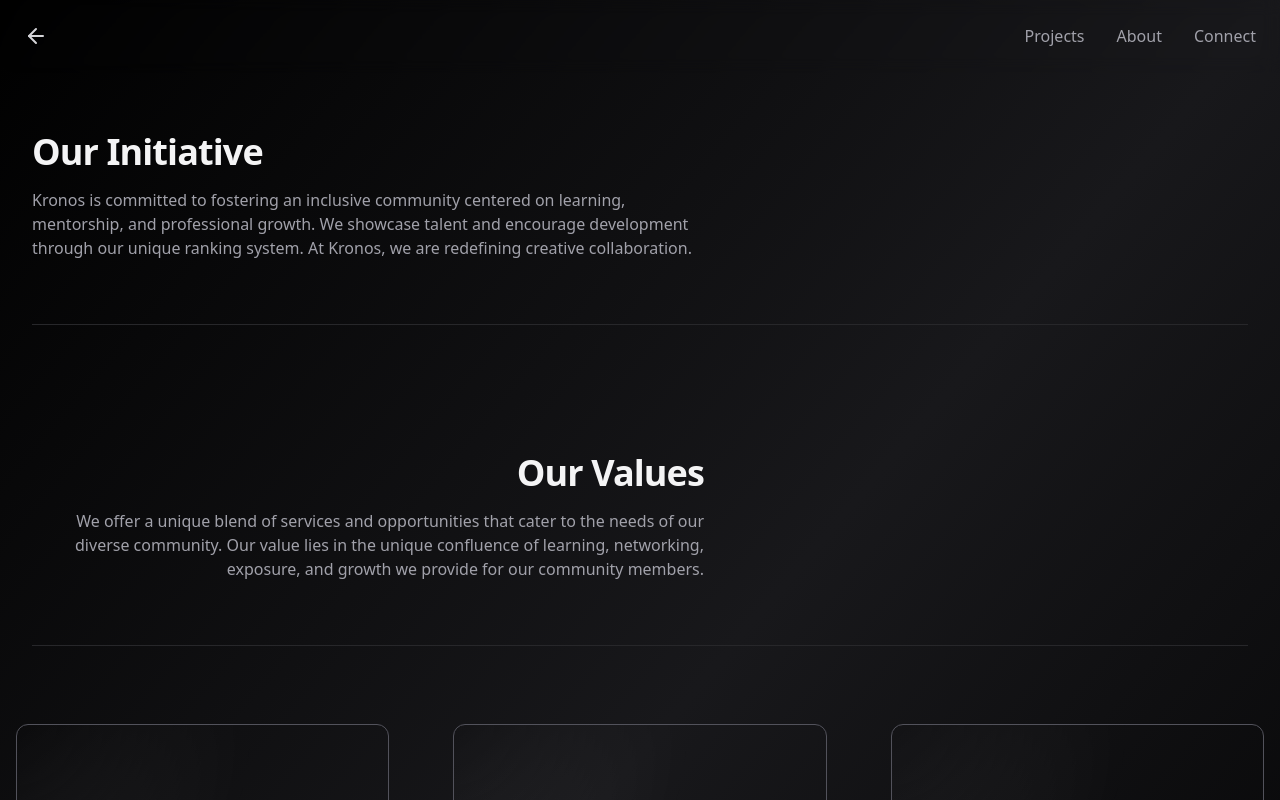
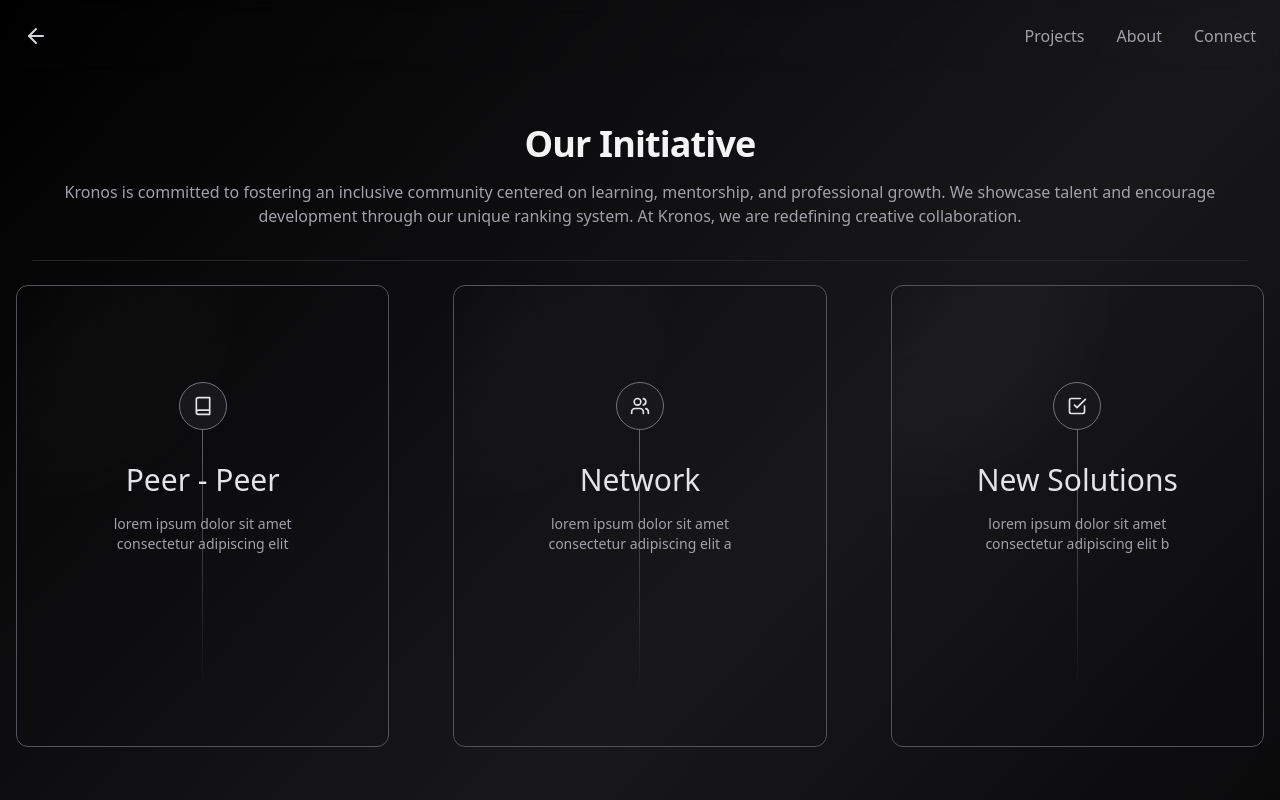
Before and after one commit to jbxamora/privport, a Next.js app: page /about in a window 1280 px wide. Shown: the top 800 px of the page. Built offline with nearby package versions, Linux system fonts and the light colour scheme; no server answers.

Commit message:
about skeleton done

```diff
--- a/app/about/page.tsx
+++ b/app/about/page.tsx
@@ -1,46 +1,47 @@
 "use client"
 import { Navigation } from "../components/nav";
 import { Card } from "../components/ui/card";
-import { Book, Users, CheckSquare, Sparkles, Split, User, Link  } from "lucide-react";
+import { Book, Users, CheckSquare, Sparkles, Split, User  } from "lucide-react";
+import Link from "next/link";
 
 const values = [
   {
-    icon: <Book size={10} />,
+    icon: <Book size={20} />,
     label: "Peer - Peer ",
     body: "lorem ipsum dolor sit amet consectetur adipiscing elit",
   },
   {
-    icon: <Users size={10} />,
+    icon: <Users size={20} />,
     label: "Network",
     body: "lorem ipsum dolor sit amet consectetur adipiscing elit a",
   },
   {
-    icon: <CheckSquare size={10} />,
+    icon: <CheckSquare size={20} />,
     label: "New Solutions",
     body: "lorem ipsum dolor sit amet consectetur adipiscing elit b",
   },
   {
-    icon: <Sparkles size={10} />,
+    icon: <Sparkles size={20} />,
     label: "Spotlight",
     body: "lorem ipsum dolor sit amet consectetur adipiscing elit c",
   },
   {
-    icon: <Split size={10} />,
+    icon: <Split size={20} />,
     label: "Continuous Growth",
     body: "lorem ipsum dolor sit amet consectetur adipiscing elit d",
   },
   {
-    icon: <User size={10} />,
+    icon: <User size={20} />,
     label: "Community",
     body: "lorem ipsum dolor sit amet consectetur adipiscing elit e",
   },
 ];
 export default function Example() {
   return (
-    <div className="relative lg:pt-1 pb-16 bg-gradient-to-tl from-zinc-900/0 via-zinc-900 to-zinc-900/0">
+    <div className="lg:pt-1 pb-16 items-center text-center bg-gradient-to-tl from-zinc-900/0 via-zinc-900 to-zinc-900/0">
       <Navigation />
-      <div className="px-6 pt-16 mx-auto space-y-8 max-w-7xl lg:px-8 md:space-y-16 md:pt-24 lg:pt-32">
-        <div className="max-w-2xl mx-auto lg:mx-0">
+      <div className="pt-10 mx-auto space-y-8 max-w-7xl lg:px-8">
+        <div className=" mx-auto lg:mx-0 mt-10 pt-10">
           <h2 className="text-3xl font-bold tracking-tight text-zinc-100 sm:text-4xl">
             Our Initiative
           </h2>
@@ -53,26 +54,11 @@
         </div>
         <div className="w-full h-px bg-zinc-800" />
       </div>
-
-      <div className="px-6 pt-16 ml-auto space-y-8 max-w-7xl lg:px-8 md:space-y-16 md:pt-24 lg:pt-32 text-right">
-        <div className="max-w-2xl mx-auto lg:mx-0">
-          <h2 className="text-3xl font-bold tracking-tight text-zinc-100 sm:text-4xl">
-            Our Values
-          </h2>
-          <h3 className="mt-4 text-zinc-400">
-            We offer a unique blend of services and opportunities that cater to
-            the needs of our diverse community. Our value lies in the unique
-            confluence of learning, networking, exposure, and growth we provide
-            for our community members.{" "}
-          </h3>
-        </div>
-        <div className="w-full h-px bg-zinc-800" />
-      </div>
-
-      <div className="container flex items-center justify-center min-h-screen px-4 mx-auto">
-        <div className="grid w-full grid-cols-1 gap-8 mx-auto mt-32 sm:mt-0 sm:grid-cols-3 lg:gap-16">
+<br />
+      <div className="container flex items-center text-center justify-center min-h-screen px-4 mx-auto">
+        <div className="grid w-full grid-cols-1 gap-8 mx-auto mt-2 sm:mt-0 sm:grid-cols-3 lg:gap-16">
           {values.map((v) => (
-            <Card>
+            <Card key={v.label}>
               <Link
                 href={""}
                 target="_blank"
--- a/app/components/mdx.tsx
+++ b/app/components/mdx.tsx
@@ -118,7 +118,7 @@
 	tr: ({ className, ...props }: React.HTMLAttributes<HTMLTableRowElement>) => (
 		<tr
 			className={clsx(
-				"m-0 border-t border-zinc-300 p-0 even:bg-zinc-100",
+				"m-0 border-t border-zinc-300 p-0 even:bg-zinc-200",
 				className,
 			)}
 			{...props}
--- a/app/components/theme-provider.tsx
+++ /dev/null
@@ -1,9 +0,0 @@
-"use client";
-
-import * as React from "react";
-import { ThemeProvider as NextThemesProvider } from "next-themes";
-import { type ThemeProviderProps } from "next-themes/dist/types";
-
-export function ThemeProvider({ children, ...props }: ThemeProviderProps) {
-  return <NextThemesProvider {...props}>{children}</NextThemesProvider>;
-}
--- a/app/contact/page.tsx
+++ b/app/contact/page.tsx
@@ -32,7 +32,7 @@
       <div className="container flex items-center justify-center min-h-screen px-4 mx-auto">
         <div className="grid w-full grid-cols-1 gap-8 mx-auto mt-32 sm:mt-0 sm:grid-cols-3 lg:gap-16">
           {socials.map((s) => (
-            <Card>
+            <Card key={s.label}>
               <Link
                 href={s.href}
                 target="_blank"
--- a/app/layout.tsx
+++ b/app/layout.tsx
@@ -4,7 +4,6 @@
 import { Metadata } from "next";
 import { Analytics } from "./components/analytics";
 import { GoogleAnalytics } from "./components/googleanalytics";
-import { ThemeProvider } from "./components/theme-provider"
 
 export const metadata: Metadata = {
   title: {
@@ -74,9 +73,8 @@
           process.env.NODE_ENV === "development" ? "debug-screens" : undefined
         }`}
       >
-        <ThemeProvider attribute="class" defaultTheme="system" enableSystem>
           {children}
-        </ThemeProvider>
+
       </body>
     </html>
   );
--- a/app/page.tsx
+++ b/app/page.tsx
@@ -38,11 +38,10 @@
         <div className="hidden w-screen h-px animate-glow md:block animate-fade-right bg-gradient-to-r from-zinc-300/0 via-zinc-300/50 to-zinc-300/0" />
         <div className="my-16 text-center animate-fade-in">
           <h2 className="text-sm text-zinc-500 ">
-            Hey, my name is Jorge. I build timeless websites and open source
-            solutions for small businesses and startups.
-            <br />
-            Look forward to what's coming next!..
+            A community of developers that seek growth and opportunity through collaboration with like-minded individuals.
           </h2>
+          <br />
+          Building timeless projects and solutions
         </div>
       </div>
       <Analytics />
--- a/app/projects/article.tsx
+++ b/app/projects/article.tsx
@@ -1,6 +1,6 @@
 import type { Project } from "@/.contentlayer/generated";
 import Link from "next/link";
-import { Eye, View } from "lucide-react";
+import { Eye } from "lucide-react";
 
 type Props = {
 	project: Project;
--- a/app/projects/page.tsx
+++ b/app/projects/page.tsx
@@ -1,5 +1,4 @@
 import Link from "next/link";
-import React from "react";
 import { allProjects } from "contentlayer/generated";
 import { Navigation } from "../components/nav";
 import { Card } from "../components/ui/card";
--- a/global.css
+++ b/global.css
@@ -7,78 +7,3 @@
     -webkit-text-stroke: 1px rgba(255,255,255,0.3);
   }
 }
-
-@layer base {
-  :root {
-    --background: 0 0% 100%;
-    --foreground: 222.2 84% 4.9%;
-
-    --muted: 210 40% 96.1%;
-    --muted-foreground: 215.4 16.3% 46.9%;
-
-    --popover: 0 0% 100%;
-    --popover-foreground: 222.2 84% 4.9%;
-
-    --card: 0 0% 100%;
-    --card-foreground: 222.2 84% 4.9%;
-
-    --border: 214.3 31.8% 91.4%;
-    --input: 214.3 31.8% 91.4%;
-
-    --primary: 222.2 47.4% 11.2%;
-    --primary-foreground: 210 40% 98%;
-
-    --secondary: 210 40% 96.1%;
-    --secondary-foreground: 222.2 47.4% 11.2%;
-
-    --accent: 210 40% 96.1%;
-    --accent-foreground: ;
-
-    --destructive: 0 84.2% 60.2%;
-    --destructive-foreground: 210 40% 98%;
-
-    --ring: 215 20.2% 65.1%;
-
-    --radius: 0.5rem;
-  }
-
-  .dark {
-    --background: 222.2 84% 4.9%;
-    --foreground: 210 40% 98%;
-
-    --muted: 217.2 32.6% 17.5%;
-    --muted-foreground: 215 20.2% 65.1%;
-
-    --popover: 222.2 84% 4.9%;
-    --popover-foreground: 210 40% 98%;
-
-    --card: 222.2 84% 4.9%;
-    --card-foreground: 210 40% 98%;
-
-    --border: 217.2 32.6% 17.5%;
-    --input: 217.2 32.6% 17.5%;
-
-    --primary: 210 40% 98%;
-    --primary-foreground: 222.2 47.4% 11.2%;
-
-    --secondary: 217.2 32.6% 17.5%;
-    --secondary-foreground: 210 40% 98%;
-
-    --accent: 217.2 32.6% 17.5%;
-    --accent-foreground: ;
-
-    --destructive: 0 62.8% 30.6%;
-    --destructive-foreground: 0 85.7% 97.3%;
-
-    --ring: 217.2 32.6% 17.5%;
-  }
-}
-
-@layer base {
-  * {
-    @apply border-border;
-  }
-  body {
-    @apply bg-background text-foreground;
-  }
-}
```
